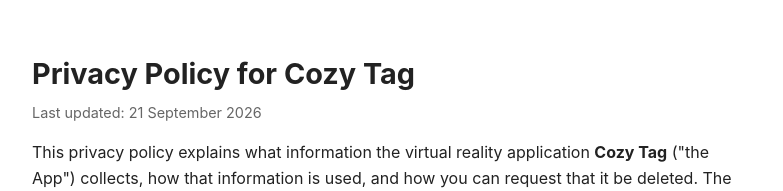
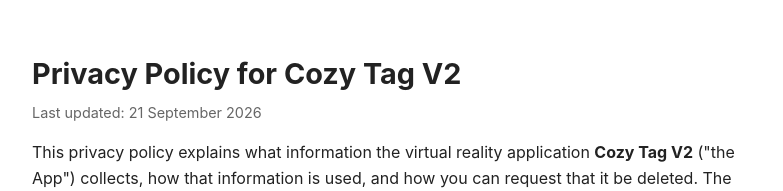
Before and after one commit to MidnyFrost/privacy-policy, a plain HTML site: page index.html in a window 1280 px wide. Shown: the top 191 px of the page, without its empty margins (248-1031 px from the left). Drawn offline with Linux system fonts and the light colour scheme.

Commit message:
Update privacy policy title and references to V2

```diff
--- a/index.html
+++ b/index.html
@@ -24,11 +24,11 @@
 </head>
 <body>
 
-<h1>Privacy Policy for Cozy Tag</h1>
+<h1>Privacy Policy for Cozy Tag V2</h1>
 <p class="updated">Last updated: 21 September 2026</p>
 
 <p>This privacy policy explains what information the virtual reality application
-<strong>Cozy Tag</strong> ("the App") collects, how that information is used, and how you
+<strong>Cozy Tag V2</strong> ("the App") collects, how that information is used, and how you
 can request that it be deleted. The App is developed and operated by
 <strong>MidnyFrost</strong> ("we", "us").</p>
 
```
